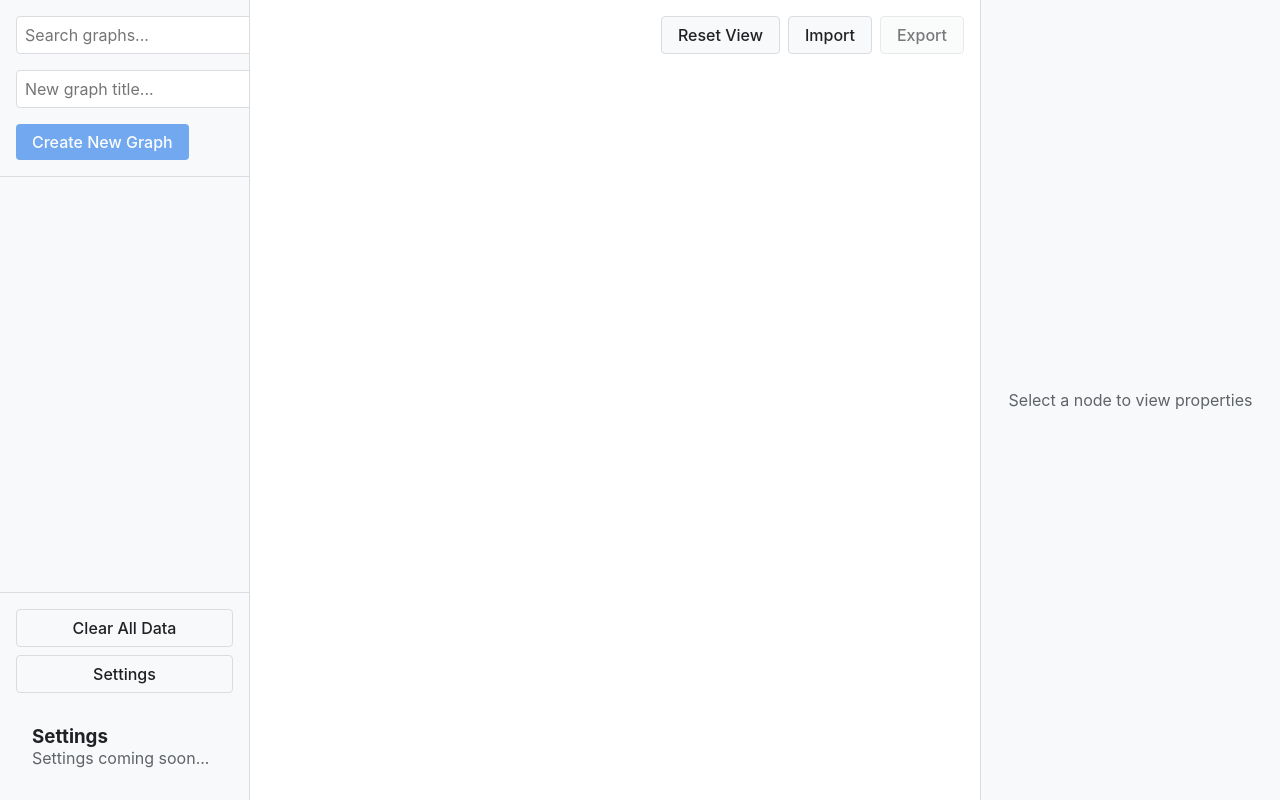
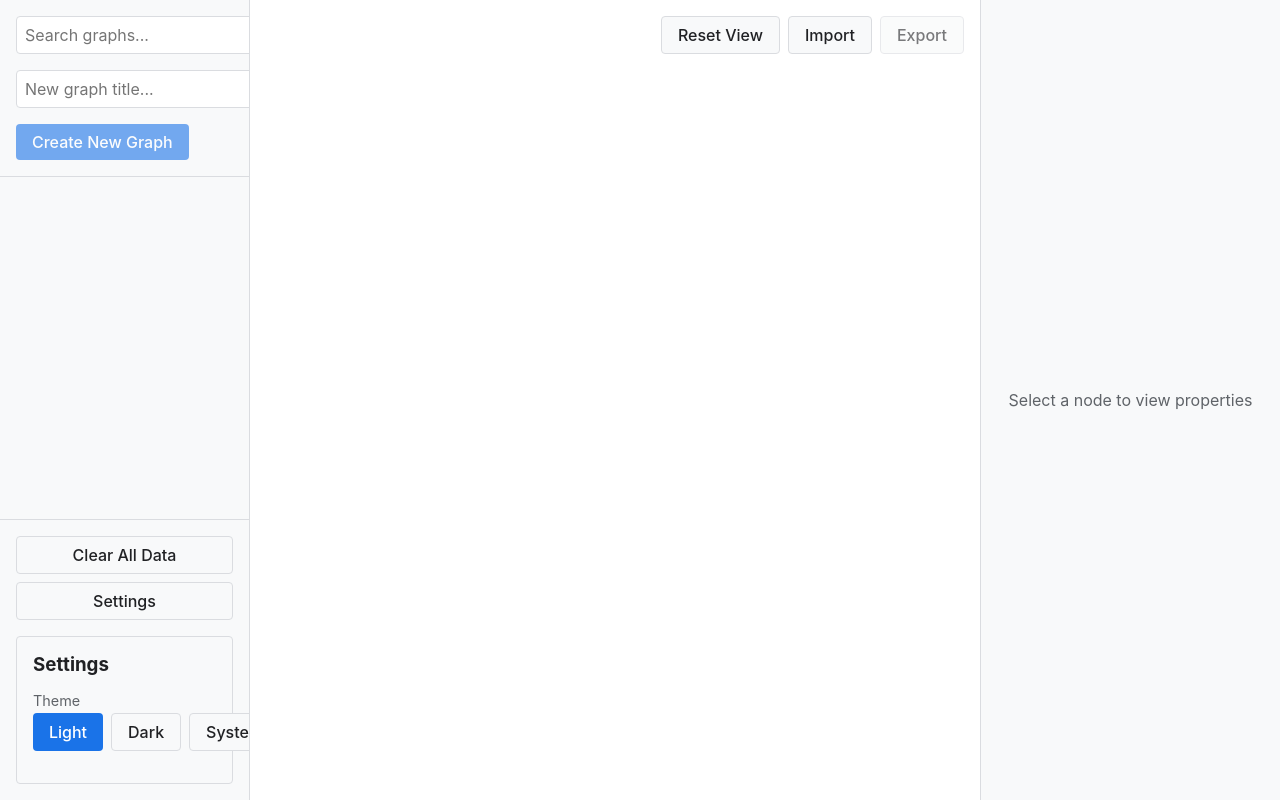
Before and after one commit to rascal999/monorepo, a React (Vite) app in the folder tools/kgraph/: page / in a window 1280 px wide. Both pictures are taken after a click on the button "Settings". Built offline with nearby package versions, Linux system fonts and the light colour scheme.

Commit message:
feat(kgraph): add dark theme support
- Add theme CSS variables and dark theme colors
- Implement theme state management in Redux store
- Add theme toggle UI in settings panel
- Update component styles for dark theme support
- Add system theme preference detection
- Improve transitions between themes

```diff
--- a/tools/kgraph/src/App.tsx
+++ b/tools/kgraph/src/App.tsx
@@ -1,12 +1,29 @@
-import React from 'react';
-import { useAppSelector } from './store';
+import React, { useEffect } from 'react';
+import { useAppSelector, useAppDispatch } from './store';
+import { setTheme } from './store/slices/appSlice';
 import NavigationPanel from './components/NavigationPanel';
 import GraphPanel from './components/GraphPanel';
 import NodePropertiesPanel from './components/NodePropertiesPanel';
 import './styles/App.css';
 
 const App: React.FC = () => {
+  const dispatch = useAppDispatch();
   const error = useAppSelector(state => state.app.error);
+
+  useEffect(() => {
+    // Check system preference for dark mode
+    const prefersDark = window.matchMedia('(prefers-color-scheme: dark)').matches;
+    dispatch(setTheme(prefersDark ? 'dark' : 'light'));
+
+    // Listen for system theme changes
+    const mediaQuery = window.matchMedia('(prefers-color-scheme: dark)');
+    const handleChange = (e: MediaQueryListEvent) => {
+      dispatch(setTheme(e.matches ? 'dark' : 'light'));
+    };
+
+    mediaQuery.addEventListener('change', handleChange);
+    return () => mediaQuery.removeEventListener('change', handleChange);
+  }, [dispatch]);
 
   return (
     <div className="app">
--- a/tools/kgraph/src/components/NavigationPanel.tsx
+++ b/tools/kgraph/src/components/NavigationPanel.tsx
@@ -1,11 +1,13 @@
 import React, { useState } from 'react';
 import { useAppDispatch, useAppSelector } from '../store';
-import { createGraph, deleteGraph, openGraph, clearAll, createNode } from '../store/slices/appSlice';
+import { createGraph, deleteGraph, openGraph, clearAll, createNode, setTheme } from '../store/slices/appSlice';
+import { Theme } from '../store/types';
 
 const NavigationPanel: React.FC = () => {
   const dispatch = useAppDispatch();
   const graphs = useAppSelector(state => state.app.graphs);
   const currentGraph = useAppSelector(state => state.app.currentGraph);
+  const currentTheme = useAppSelector(state => state.app.theme);
   const [newGraphTitle, setNewGraphTitle] = useState('');
   const [searchTerm, setSearchTerm] = useState('');
   const [showConfirmClear, setShowConfirmClear] = useState(false);
@@ -119,9 +121,33 @@ const NavigationPanel: React.FC = () => {
 
         {showSettings && (
           <div className="settings-panel" style={{ marginTop: '16px', padding: '16px', backgroundColor: 'var(--panel-background)' }}>
-            <h3>Settings</h3>
-            {/* Add settings options here */}
-            <p style={{ color: 'var(--text-secondary)' }}>Settings coming soon...</p>
+            <h3 style={{ marginBottom: '16px' }}>Settings</h3>
+            <div className="input-group">
+              <label>Theme</label>
+              <div style={{ display: 'flex', gap: '8px' }}>
+                <button
+                  className={`button ${currentTheme === 'light' ? 'button-primary' : 'button-secondary'}`}
+                  onClick={() => dispatch(setTheme('light'))}
+                >
+                  Light
+                </button>
+                <button
+                  className={`button ${currentTheme === 'dark' ? 'button-primary' : 'button-secondary'}`}
+                  onClick={() => dispatch(setTheme('dark'))}
+                >
+                  Dark
+                </button>
+                <button
+                  className="button button-secondary"
+                  onClick={() => {
+                    const prefersDark = window.matchMedia('(prefers-color-scheme: dark)').matches;
+                    dispatch(setTheme(prefersDark ? 'dark' : 'light'));
+                  }}
+                >
+                  System
+                </button>
+              </div>
+            </div>
           </div>
         )}
       </div>
--- a/tools/kgraph/src/store/slices/appSlice.ts
+++ b/tools/kgraph/src/store/slices/appSlice.ts
@@ -1,5 +1,5 @@
 import { createSlice, PayloadAction } from '@reduxjs/toolkit';
-import { AppState, Node, Graph, Viewport, ActionTypes } from '../types';
+import { AppState, Node, Graph, Viewport, ActionTypes, Theme } from '../types';
 
 const initialState: AppState = {
   viewport: {
@@ -10,6 +10,7 @@ const initialState: AppState = {
   currentGraph: null,
   selectedNode: null,
   error: null,
+  theme: 'light',
   chatSession: {
     isActive: false,
     messages: []
@@ -136,6 +137,12 @@ const appSlice = createSlice({
       state.error = null;
     },
 
+    // Theme Actions
+    setTheme: (state, action: PayloadAction<Theme>) => {
+      state.theme = action.payload;
+      document.documentElement.setAttribute('data-theme', action.payload);
+    },
+
     // Viewport Actions
     updateViewport: (state, action: PayloadAction<Partial<Viewport>>) => {
       state.viewport = { ...state.viewport, ...action.payload };
@@ -160,6 +167,7 @@ export const {
   addMessage,
   setError,
   clearError,
+  setTheme,
   updateViewport
 } = appSlice.actions;
 
--- a/tools/kgraph/src/store/types.ts
+++ b/tools/kgraph/src/store/types.ts
@@ -24,12 +24,15 @@ export interface Graph {
   edges: Edge[];
 }
 
+export type Theme = 'light' | 'dark';
+
 export interface AppState {
   viewport: Viewport;
   graphs: Graph[];
   currentGraph: Graph | null;
   selectedNode: Node | null;
   error: string | null;
+  theme: Theme;
   chatSession: {
     isActive: boolean;
     messages: Array<{
@@ -71,6 +74,9 @@ export enum ActionTypes {
   SET_ERROR = 'SET_ERROR',
   CLEAR_ERROR = 'CLEAR_ERROR',
 
+  // Theme Actions
+  SET_THEME = 'SET_THEME',
+
   // Viewport Actions
   UPDATE_VIEWPORT = 'UPDATE_VIEWPORT'
 }
--- a/tools/kgraph/src/styles/App.css
+++ b/tools/kgraph/src/styles/App.css
@@ -1,9 +1,33 @@
+/* Apply transitions to all themed elements */
+* {
+  transition: var(--theme-transition);
+}
+
 .app {
   height: 100vh;
   width: 100vw;
   display: flex;
   flex-direction: column;
   overflow: hidden;
+}
+
+/* Scrollbar styling */
+::-webkit-scrollbar {
+  width: 8px;
+  height: 8px;
+}
+
+::-webkit-scrollbar-track {
+  background: var(--panel-background);
+}
+
+::-webkit-scrollbar-thumb {
+  background: var(--border-color);
+  border-radius: 4px;
+}
+
+::-webkit-scrollbar-thumb:hover {
+  background: var(--secondary-color);
 }
 
 .error-banner {
@@ -111,7 +135,7 @@
   padding: 8px 16px;
   border-radius: 4px;
   font-weight: 500;
-  transition: background-color 0.2s;
+  transition: background-color 0.2s, border-color 0.2s, color 0.2s;
 }
 
 .button-primary {
@@ -120,16 +144,18 @@
 }
 
 .button-primary:hover {
-  background-color: #1557b0;
+  background-color: var(--primary-color);
+  filter: brightness(120%);
 }
 
 .button-secondary {
   background-color: var(--panel-background);
   border: 1px solid var(--border-color);
+  color: var(--text-primary);
 }
 
 .button-secondary:hover {
-  background-color: #ebeced;
+  background-color: var(--border-color);
 }
 
 .input-group {
@@ -141,6 +167,30 @@
   margin-bottom: 4px;
   color: var(--text-secondary);
   font-size: 0.9em;
+}
+
+input, textarea {
+  font: inherit;
+  color: var(--text-primary);
+  background-color: var(--background-color);
+  border: 1px solid var(--border-color);
+  border-radius: 4px;
+  padding: 8px;
+  transition: border-color 0.2s, background-color 0.2s;
+}
+
+input:focus, textarea:focus {
+  outline: none;
+  border-color: var(--primary-color);
+  background-color: var(--panel-background);
+}
+
+[data-theme="dark"] input, [data-theme="dark"] textarea {
+  background-color: var(--panel-background);
+}
+
+[data-theme="dark"] input:focus, [data-theme="dark"] textarea:focus {
+  background-color: var(--background-color);
 }
 
 .chat-messages {
@@ -177,3 +227,14 @@
 .chat-input input {
   flex: 1;
 }
+
+/* Settings Panel */
+.settings-panel {
+  background-color: var(--panel-background);
+  border: 1px solid var(--border-color);
+  border-radius: 4px;
+}
+
+.settings-panel h3 {
+  color: var(--text-primary);
+}
--- a/tools/kgraph/src/styles/index.css
+++ b/tools/kgraph/src/styles/index.css
@@ -1,4 +1,8 @@
 :root {
+  /* Base theme variables */
+  --theme-transition: background-color 0.2s, color 0.2s, border-color 0.2s;
+
+  /* Light theme (default) */
   --primary-color: #1a73e8;
   --secondary-color: #5f6368;
   --background-color: #ffffff;
@@ -7,6 +11,17 @@
   --error-color: #d93025;
   --text-primary: #202124;
   --text-secondary: #5f6368;
+}
+
+[data-theme="dark"] {
+  --primary-color: #3b8eea;
+  --secondary-color: #a0a0a0;
+  --background-color: #121212;
+  --panel-background: #1e1e1e;
+  --border-color: #2d2d2d;
+  --error-color: #cf6679;
+  --text-primary: #ffffff;
+  --text-secondary: #a0a0a0;
 }
 
 * {
@@ -22,6 +37,7 @@ body {
   -moz-osx-font-smoothing: grayscale;
   color: var(--text-primary);
   background-color: var(--background-color);
+  transition: var(--theme-transition);
 }
 
 button {
```
Also changed, not shown: tools/kgraph/technical_requirements.txt (added).
